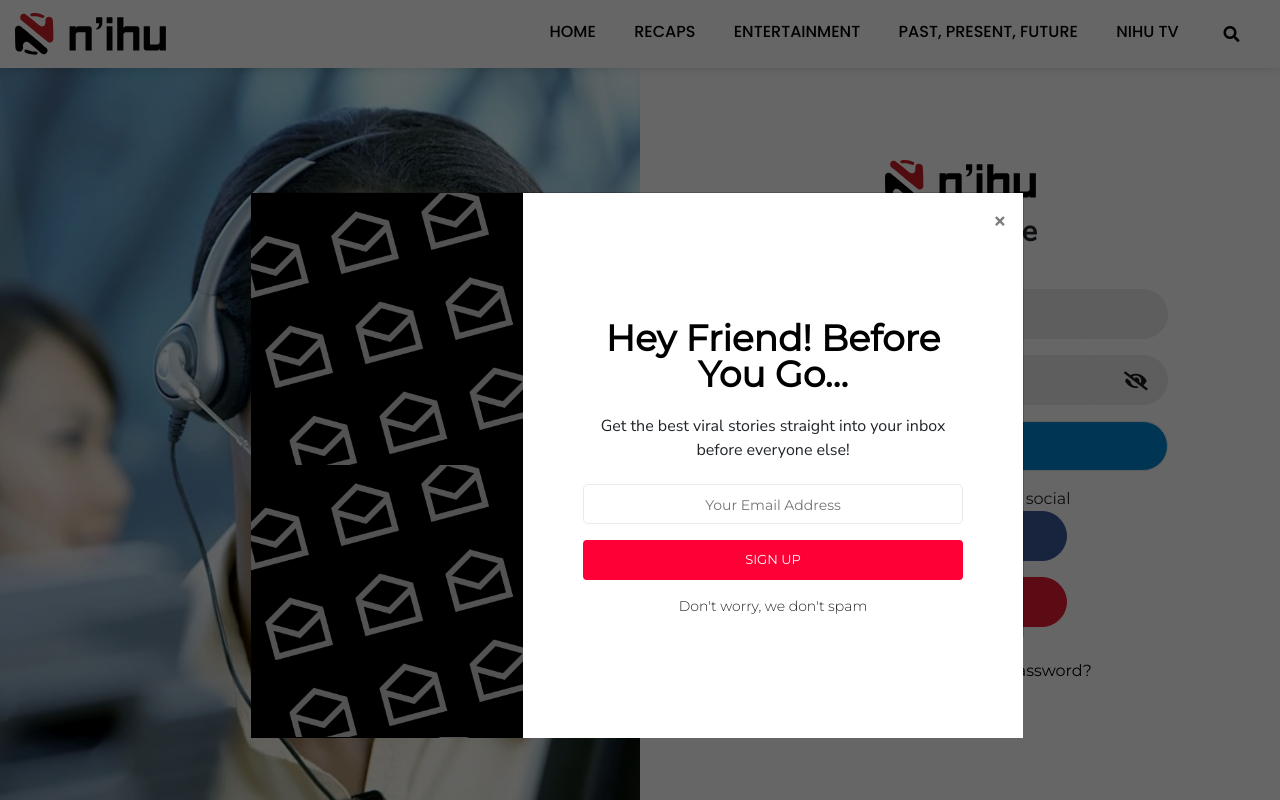
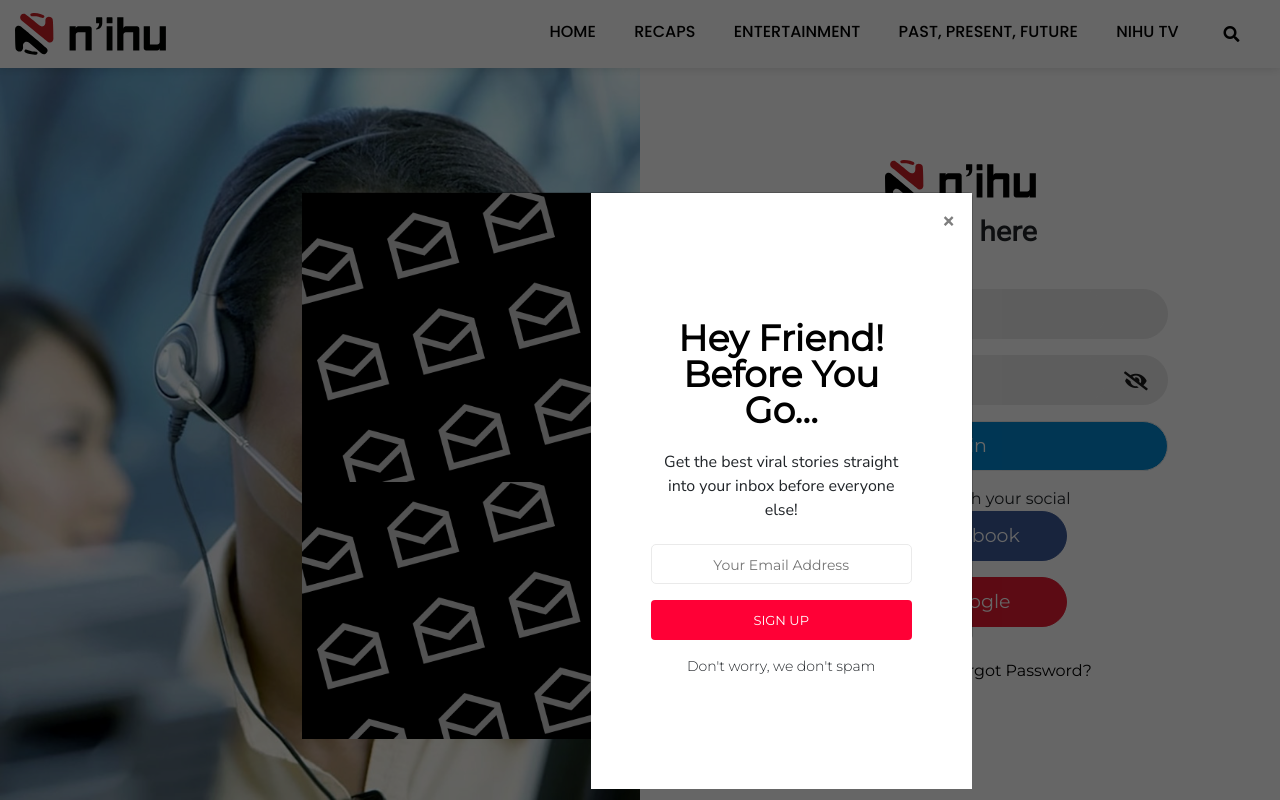
Before and after one commit to Ebenezy/nihu, a plain HTML site: page login.html in a window 1280 px wide. Drawn offline with nearby package versions, Linux system fonts and the light colour scheme; a web font is replaced by a local one.

Commit message:
modal width reduced to fit

```diff
--- a/assets/css/subscribe.css
+++ b/assets/css/subscribe.css
@@ -216,8 +216,8 @@
 }
 .subscribe1{
   margin-left: -6px;
-  width: 500px;
-  height: 545px;
+  width: 57%;
+  height: 34.1em;
   background-size: contain;
   background-image: url(../../assets/img/newsletter-popup.png);
 }
@@ -228,8 +228,8 @@
   background-color: #fff;
 }
 .subscribe3{
-  width: 500px;
-  height: 545px;
+  width: 100%;
+  height: 100%;
   text-align: center;
   background-color: #fff;
   padding: 127px 60px 112px;
@@ -309,7 +309,7 @@
   margin: 15% auto; /* 15% from the top and centered */
   padding: 0px;
   border: 1px solid #888;
-  width: 60% !important; /* Could be more or less, depending on screen size */
+  width: 52% !important; /* Could be more or less, depending on screen size */
   height: 56%;
 }
 
```
Also changed, not shown: 1 other file.
